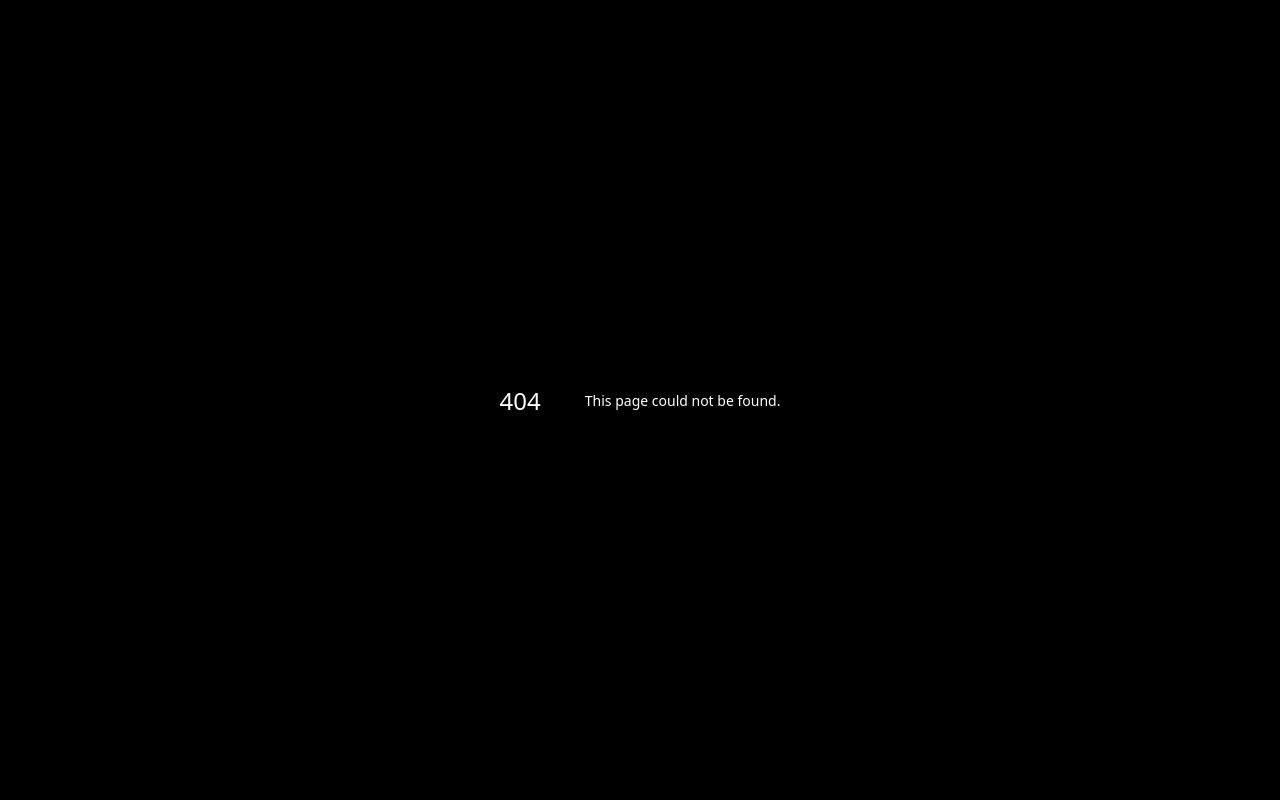
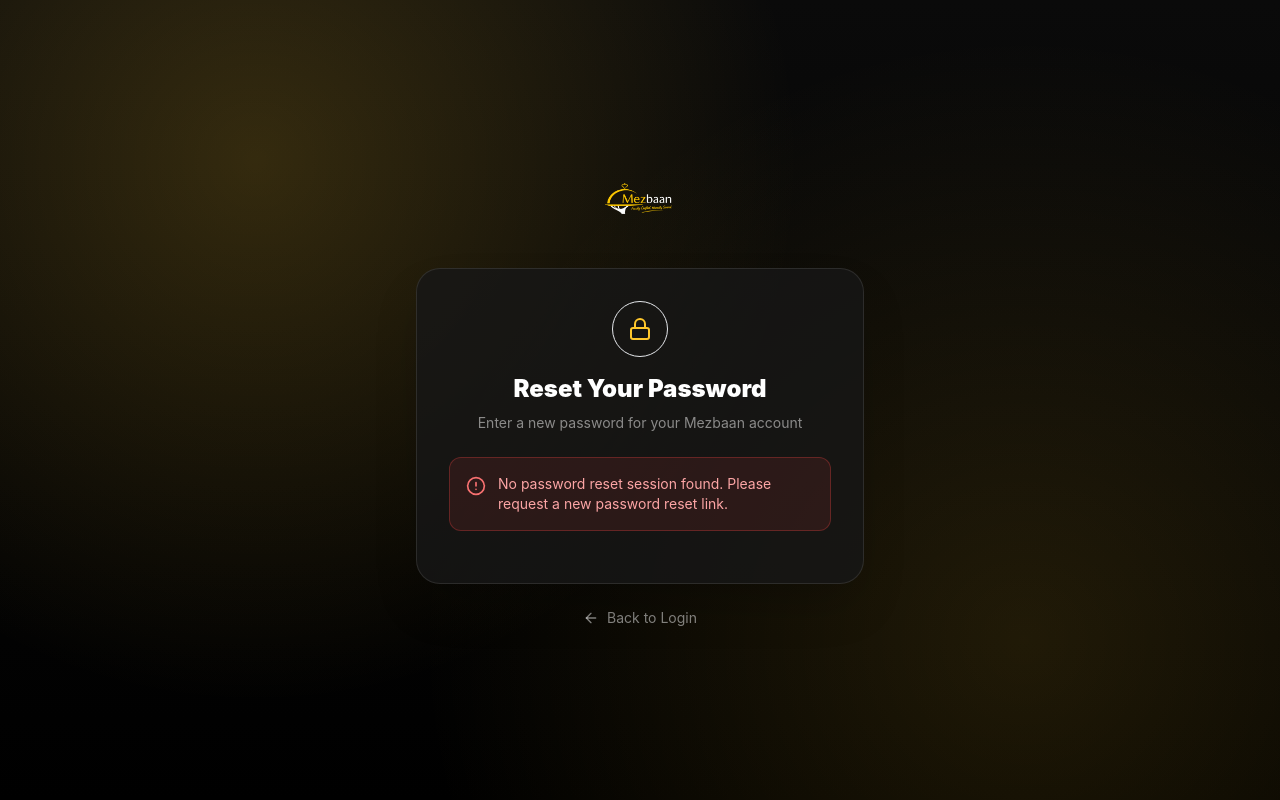
Before and after one commit to Faisalmd44/Mezbaan, a Next.js app: page /reset-password in a window 1280 px wide. Before the commit this address had no page. Built offline with nearby package versions, Linux system fonts and the light colour scheme; no server answers.

Commit message:
Add /reset-password page with password recovery flow

```diff
--- /dev/null
+++ b/app/reset-password/page.js
@@ -0,0 +1,253 @@
+'use client'
+
+import { useEffect, useState, Suspense } from 'react'
+import { useRouter, useSearchParams } from 'next/navigation'
+import Image from 'next/image'
+import { supabase } from '@/lib/supabase'
+import { Button } from '@/components/ui/button'
+import { Input } from '@/components/ui/input'
+import { Label } from '@/components/ui/label'
+import { Lock, Eye, EyeOff, CheckCircle2, AlertCircle, ArrowLeft } from 'lucide-react'
+
+function ResetPasswordContent() {
+  const router = useRouter()
+  const searchParams = useSearchParams()
+
+  const [password, setPassword] = useState('')
+  const [confirmPassword, setConfirmPassword] = useState('')
+  const [showPassword, setShowPassword] = useState(false)
+  const [showConfirm, setShowConfirm] = useState(false)
+  const [loading, setLoading] = useState(false)
+  const [error, setError] = useState('')
+  const [success, setSuccess] = useState(false)
+  const [sessionReady, setSessionReady] = useState(false)
+
+  useEffect(() => {
+    let cancelled = false
+
+    async function restoreSession() {
+      const code = searchParams.get('code')
+      const token = searchParams.get('token')
+      const type = searchParams.get('type')
+      const accessToken = searchParams.get('access_token')
+      const refreshToken = searchParams.get('refresh_token')
+
+      // If access_token is present in the URL (older flow), set the session directly.
+      if (accessToken && refreshToken) {
+        const { error } = await supabase.auth.setSession({
+          access_token: accessToken,
+          refresh_token: refreshToken,
+        })
+        if (!cancelled) {
+          if (error) {
+            setError('Invalid or expired reset link. Please request a new password reset.')
+          } else {
+            setSessionReady(true)
+          }
+        }
+        return
+      }
+
+      // If a code is present (newer PKCE flow), exchange it for a session.
+      if (code) {
+        const { error } = await supabase.auth.exchangeCodeForSession(code)
+        if (!cancelled) {
+          if (error) {
+            setError('Invalid or expired reset link. Please request a new password reset.')
+          } else {
+            setSessionReady(true)
+          }
+        }
+        return
+      }
+
+      // If a token/type is present (legacy flow), verify the recovery token.
+      if (token && type) {
+        const { error } = await supabase.auth.verifyOtp({ token_hash: token, type })
+        if (!cancelled) {
+          if (error) {
+            setError('Invalid or expired reset link. Please request a new password reset.')
+          } else {
+            setSessionReady(true)
+          }
+        }
+        return
+      }
+
+      // No recovery params in URL — check if there's already an active session.
+      const { data } = await supabase.auth.getSession()
+      if (!cancelled) {
+        if (data.session) {
+          setSessionReady(true)
+        } else {
+          setError('No password reset session found. Please request a new password reset link.')
+        }
+      }
+    }
+
+    restoreSession()
+    return () => { cancelled = true }
+  }, [searchParams])
+
+  const handleSubmit = async (e) => {
+    e.preventDefault()
+    setError('')
+
+    if (password.length < 6) {
+      setError('Password must be at least 6 characters long.')
+      return
+    }
+    if (password !== confirmPassword) {
+      setError('Passwords do not match.')
+      return
+    }
+
+    setLoading(true)
+    const { error } = await supabase.auth.updateUser({ password })
+    setLoading(false)
+
+    if (error) {
+      setError(error.message || 'Failed to update password. Please try again.')
+      return
+    }
+
+    setSuccess(true)
+    setTimeout(() => router.push('/login'), 3000)
+  }
+
+  return (
+    <main className="hero-gradient min-h-screen flex items-center justify-center px-4 py-12">
+      <div className="w-full max-w-md fade-up">
+        {/* Logo */}
+        <div className="flex justify-center mb-8">
+          <Image
+            src="/Logo.png"
+            alt="Mezbaan"
+            width={216}
+            height={72}
+            priority
+            className="h-[68px] w-auto"
+          />
+        </div>
+
+        {/* Card */}
+        <div className="bg-neutral-900/80 backdrop-blur-lg border border-white/10 rounded-3xl p-8 shadow-2xl">
+          <div className="text-center mb-6">
+            <div className="inline-flex items-center justify-center w-14 h-14 rounded-full bg-[color:var(--mez-yellow)]/15 border border-[color:var(--mez-yellow)]/30 mb-4">
+              <Lock className="w-6 h-6 text-[color:var(--mez-yellow)]" />
+            </div>
+            <h1 className="text-2xl font-black text-white">Reset Your Password</h1>
+            <p className="text-sm text-white/50 mt-2">Enter a new password for your Mezbaan account</p>
+          </div>
+
+          {/* Error banner */}
+          {error && (
+            <div className="mb-5 flex items-start gap-3 bg-red-500/10 border border-red-500/30 rounded-xl p-4">
+              <AlertCircle className="w-5 h-5 text-red-400 shrink-0 mt-0.5" />
+              <p className="text-sm text-red-300">{error}</p>
+            </div>
+          )}
+
+          {/* Success banner */}
+          {success && (
+            <div className="mb-5 flex items-start gap-3 bg-green-500/10 border border-green-500/30 rounded-xl p-4">
+              <CheckCircle2 className="w-5 h-5 text-green-400 shrink-0 mt-0.5" />
+              <div>
+                <p className="text-sm text-green-300 font-semibold">Password updated successfully!</p>
+                <p className="text-xs text-green-400/70 mt-0.5">Redirecting to login…</p>
+              </div>
+            </div>
+          )}
+
+          {/* Form — only show when session is ready and not already succeeded */}
+          {!success && sessionReady && !error && (
+            <form onSubmit={handleSubmit} className="space-y-5">
+              <div className="space-y-2">
+                <Label htmlFor="password" className="text-white/80">New Password</Label>
+                <div className="relative">
+                  <Input
+                    id="password"
+                    type={showPassword ? 'text' : 'password'}
+                    value={password}
+                    onChange={(e) => setPassword(e.target.value)}
+                    placeholder="Enter new password"
+                    required
+                    className="h-12 bg-neutral-950 border-white/10 text-white placeholder:text-white/30 rounded-xl pr-11 focus-visible:ring-[color:var(--mez-yellow)]"
+                  />
+                  <button
+                    type="button"
+                    onClick={() => setShowPassword(s => !s)}
+                    className="absolute right-3 top-1/2 -translate-y-1/2 text-white/40 hover:text-white/70 transition"
+                  >
+                    {showPassword ? <EyeOff className="w-4 h-4" /> : <Eye className="w-4 h-4" />}
+                  </button>
+                </div>
+              </div>
+
+              <div className="space-y-2">
+                <Label htmlFor="confirmPassword" className="text-white/80">Confirm Password</Label>
+                <div className="relative">
+                  <Input
+                    id="confirmPassword"
+                    type={showConfirm ? 'text' : 'password'}
+                    value={confirmPassword}
+                    onChange={(e) => setConfirmPassword(e.target.value)}
+                    placeholder="Re-enter new password"
+                    required
+                    className="h-12 bg-neutral-950 border-white/10 text-white placeholder:text-white/30 rounded-xl pr-11 focus-visible:ring-[color:var(--mez-yellow)]"
+                  />
+                  <button
+                    type="button"
+                    onClick={() => setShowConfirm(s => !s)}
+                    className="absolute right-3 top-1/2 -translate-y-1/2 text-white/40 hover:text-white/70 transition"
+                  >
+                    {showConfirm ? <EyeOff className="w-4 h-4" /> : <Eye className="w-4 h-4" />}
+                  </button>
+                </div>
+              </div>
+
+              <Button
+                type="submit"
+                disabled={loading}
+                className="w-full h-12 bg-[color:var(--mez-yellow)] hover:bg-[color:var(--mez-yellow-dark)] text-black font-bold rounded-xl text-base disabled:opacity-50"
+              >
+                {loading ? 'Updating…' : 'Update Password'}
+              </Button>
+            </form>
+          )}
+
+          {/* Loading state while restoring session */}
+          {!success && !sessionReady && !error && (
+            <div className="flex items-center justify-center py-8">
+              <div className="w-8 h-8 border-2 border-[color:var(--mez-yellow)]/30 border-t-[color:var(--mez-yellow)] rounded-full animate-spin" />
+            </div>
+          )}
+        </div>
+
+        {/* Back to login */}
+        <div className="text-center mt-6">
+          <button
+            onClick={() => router.push('/login')}
+            className="inline-flex items-center gap-2 text-sm text-white/50 hover:text-[color:var(--mez-yellow)] transition"
+          >
+            <ArrowLeft className="w-4 h-4" /> Back to Login
+          </button>
+        </div>
+      </div>
+    </main>
+  )
+}
+
+export default function ResetPasswordPage() {
+  return (
+    <Suspense
+      fallback={
+        <main className="hero-gradient min-h-screen flex items-center justify-center">
+          <div className="w-8 h-8 border-2 border-[color:var(--mez-yellow)]/30 border-t-[color:var(--mez-yellow)] rounded-full animate-spin" />
+        </main>
+      }
+    >
+      <ResetPasswordContent />
+    </Suspense>
+  )
+}
```
